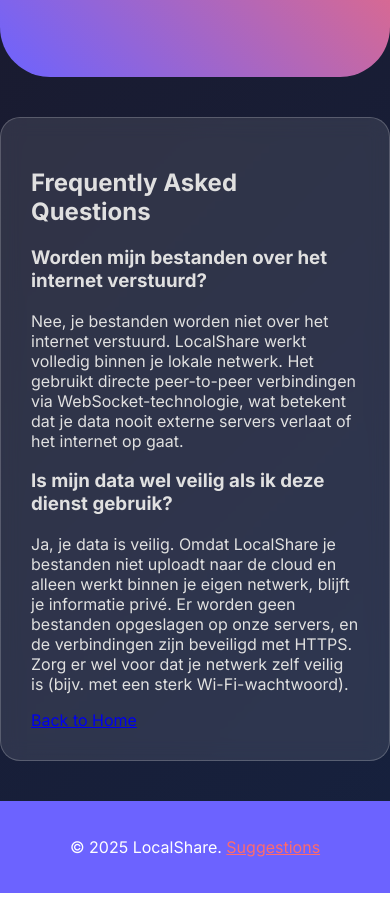
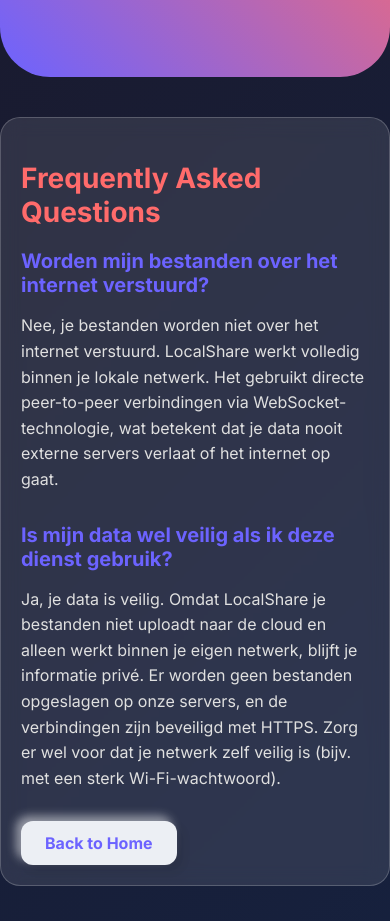
Before and after one commit to nonderbe/localshare, a website: page public/faq.html in a window 390 px wide. Shown: the part 179-1100 px from the top of the page. Before the commit the page ends 1072 px from the top, so only its background shows below. Drawn offline with Linux system fonts and the light colour scheme.

Commit message:
Update styles.css
about en FAQ pagina's toegevoegd

```diff
--- a/public/styles.css
+++ b/public/styles.css
@@ -120,6 +120,64 @@
 }
 @keyframes slideIn { from { transform: translateX(100%); } to { transform: translateX(0); } }
 
+/* Navigatie */
+.page-links {
+  margin-top: 20px;
+  display: flex;
+  justify-content: center;
+  gap: 25px;
+}
+.page-links a {
+  color: #FF6B6B;
+  text-decoration: none;
+  font-weight: 700;
+  transition: color 0.3s;
+}
+.page-links a:hover { color: #6C63FF; }
+
+/* About & FAQ Containers */
+.about-container, .faq-container {
+  max-width: 800px;
+  margin: 40px auto;
+  background: rgba(255, 255, 255, 0.1);
+  backdrop-filter: blur(10px);
+  padding: 30px;
+  border-radius: 20px;
+  border: 1px solid rgba(255, 255, 255, 0.2);
+}
+.about-container h2, .faq-container h2 {
+  font-size: 28px;
+  color: #FF6B6B;
+  margin-bottom: 20px;
+}
+.about-container p { font-size: 16px; line-height: 1.6; margin-bottom: 20px; }
+
+/* FAQ Items */
+.faq-item { margin-bottom: 30px; }
+.faq-item h3 {
+  font-size: 20px;
+  color: #6C63FF;
+  margin-bottom: 10px;
+}
+.faq-item p { font-size: 16px; line-height: 1.6; }
+
+/* Terug-knop */
+.btn-back {
+  display: inline-block;
+  padding: 12px 24px;
+  background: #ECEFF4;
+  color: #6C63FF;
+  border-radius: 12px;
+  text-decoration: none;
+  font-weight: 700;
+  box-shadow: 5px 5px 10px rgba(0,0,0,0.1), -5px -5px 10px rgba(255,255,255,0.5);
+  transition: all 0.3s;
+}
+.btn-back:hover {
+  box-shadow: inset 2px 2px 5px rgba(0,0,0,0.1);
+  transform: translateY(2px);
+}
+
 /* Footer */
 footer {
   background: #6C63FF;
@@ -134,4 +192,6 @@
 @media (max-width: 768px) {
   .grid-container { grid-template-columns: 1fr; }
   .hero h1 { font-size: 36px; }
+  .about-container, .faq-container { padding: 20px; }
+  .page-links { flex-direction: column; align-items: center; gap: 15px; }
 }
```
